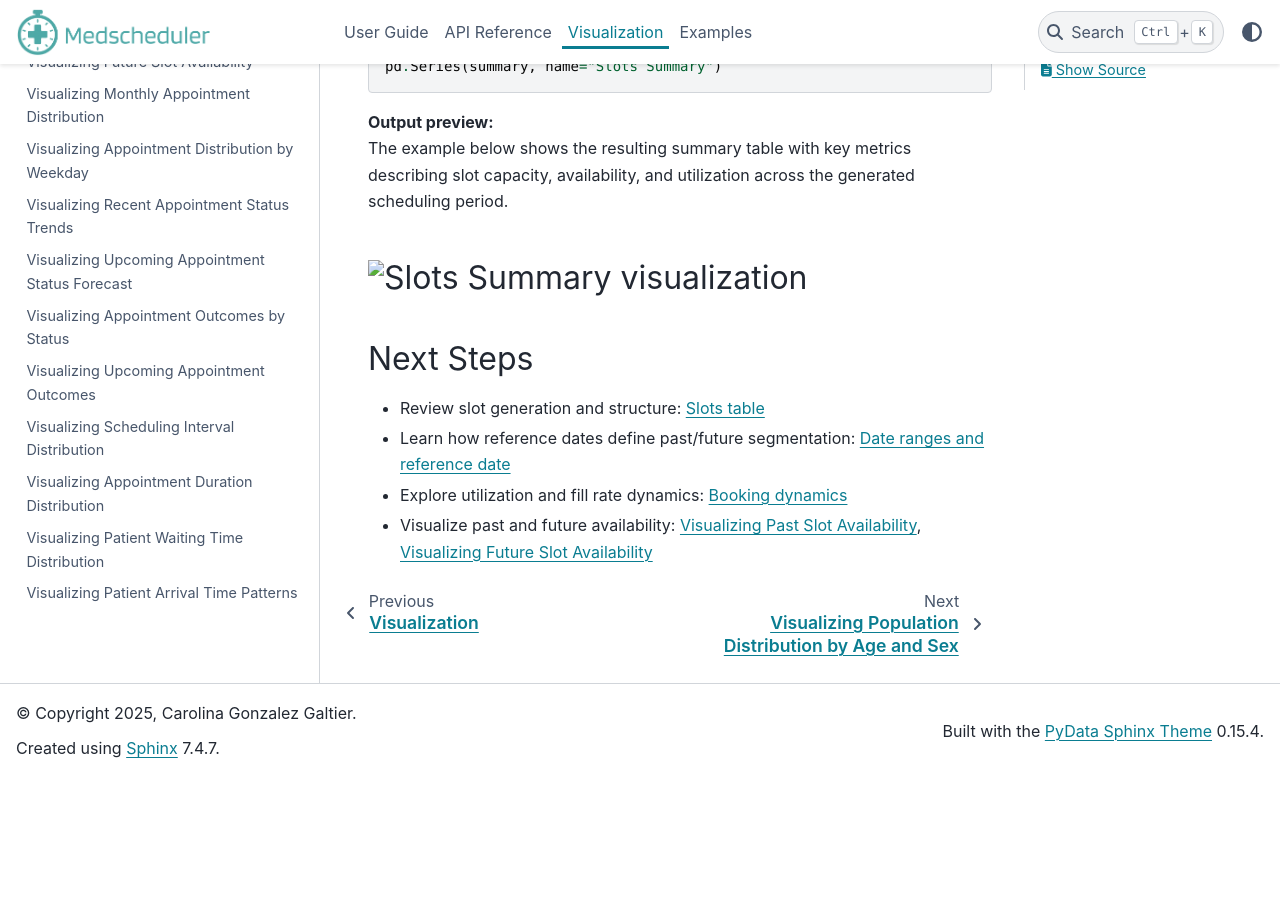
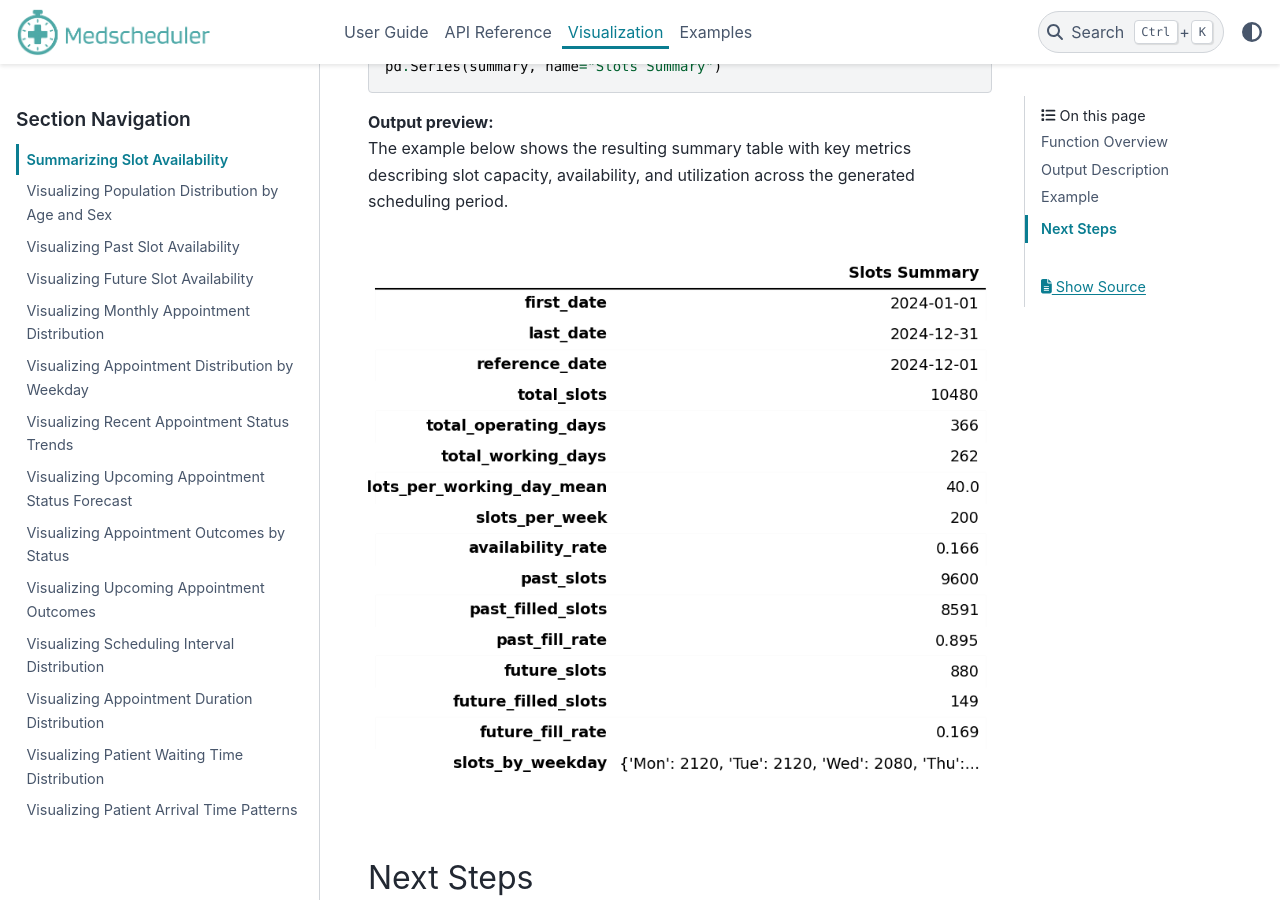
Before and after one commit to carogaltier/medscheduler, a Sphinx documentation site: the page built from docs/visualization/summarize_slots.md, in a window 1280 px wide and 900 px high, scrolled down 1804 px. Built offline with Sphinx 7.4.7 and the PyData theme 0.15.4, drawn with Linux system fonts in a browser that asks for light colours; before the commit the page ends 2581 px from its top, so only the background shows below that.

Commit message:
Update summarize_slots.md

```diff
--- a/docs/visualization/summarize_slots.md
+++ b/docs/visualization/summarize_slots.md
@@ -55,7 +55,7 @@ pd.Series(summary, name="Slots Summary")
 **Output preview:**
 The example below shows the resulting summary table with key metrics describing slot capacity, availability, and utilization across the generated scheduling period.
 
-![Slots Summary visualization](../_static/visuals/slots_summary.png)
+![Slots Summary visualization](../_static/visuals/visualization/slots_summary.png)
 ---
 
 ## Next Steps
```
